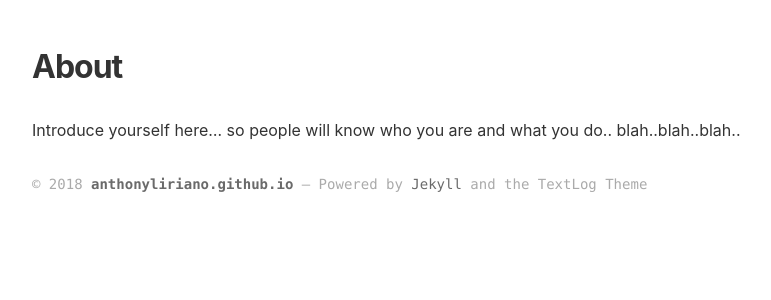
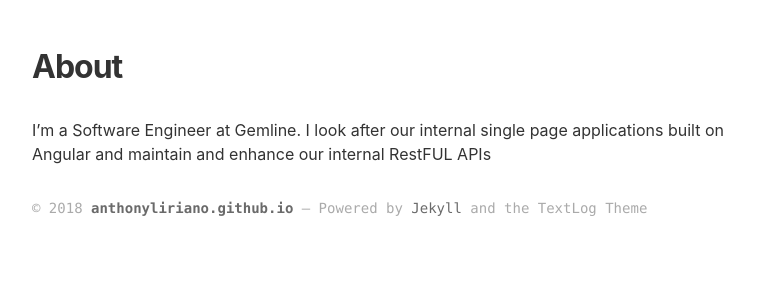
Before and after one commit to anthonyliriano/anthonyliriano.github.io, a Jekyll site: the page built from about.md, in a window 1280 px wide. Shown: the top 300 px of the page, without its empty margins (8-779 px from the left). Built offline with Jekyll 4.4.1, drawn with Linux system fonts in a browser that asks for light colours.

Commit message:
About me update

```diff
--- a/about.md
+++ b/about.md
@@ -3,4 +3,4 @@ layout: page
 title: About
 ---
 
-Introduce yourself here... so people will know who you are and what you do.. blah..blah..blah..
+I'm a Software Engineer at Gemline. I look after our internal single page applications built on Angular and maintain and enhance our internal RestFUL APIs
```
